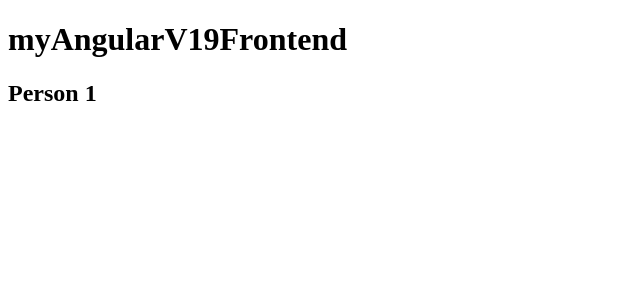
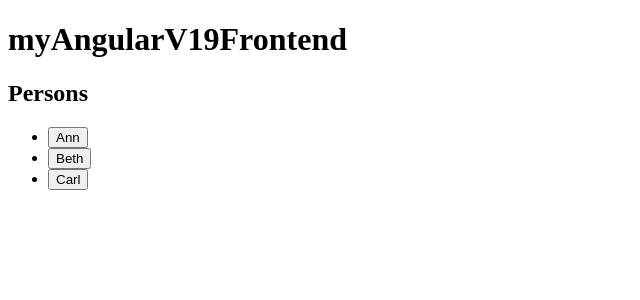
Before and after one commit to catarinafoliveira/catarinafoliveira-myAngularV19Frontend_v1, an Angular app: page / in a window 1280 px wide. Shown: the top 300 px of the page, without its empty margins (0-640 px from the left). Built offline with nearby package versions, Linux system fonts and the light colour scheme.

Commit message:
Show several persons on the application
- Create file personsEx.ts
- Update files content

```diff
--- a/src/app/persons/persons.component.html
+++ b/src/app/persons/persons.component.html
@@ -1 +1,10 @@
-<h2> {{ person.name }} </h2>
+<h2 > Persons </h2 >
+    <ul >
+        @for ( person of persons; track person.name ) {
+            <li >
+                <button type= " button " >
+                    {{ person.name }}
+                </button >
+            </li >
+        }
+    </ul >
--- a/src/app/persons/persons.component.ts
+++ b/src/app/persons/persons.component.ts
@@ -1,5 +1,5 @@
 import { Component } from '@angular/core';
-import { Person } from '../../../person';
+import { PERSONS } from '../personsEx';
 
 @Component({
   selector: 'app-persons',
@@ -8,7 +8,5 @@ import { Person } from '../../../person';
   styleUrl: './persons.component.css'
 })
 export class PersonsComponent {
-  person: Person = {
-    name: "Person 1"
-  };
+  persons = PERSONS;
 }
--- /dev/null
+++ b/src/app/personsEx.ts
@@ -0,0 +1,7 @@
+import { Person } from "../../person";
+
+export const PERSONS: Person [] = [
+    { name: " Ann " } ,
+    { name: " Beth " } ,
+    { name: " Carl " } ,
+];
```
Also changed, not shown: 1 other file (tests, documents, lock files or other folders).
